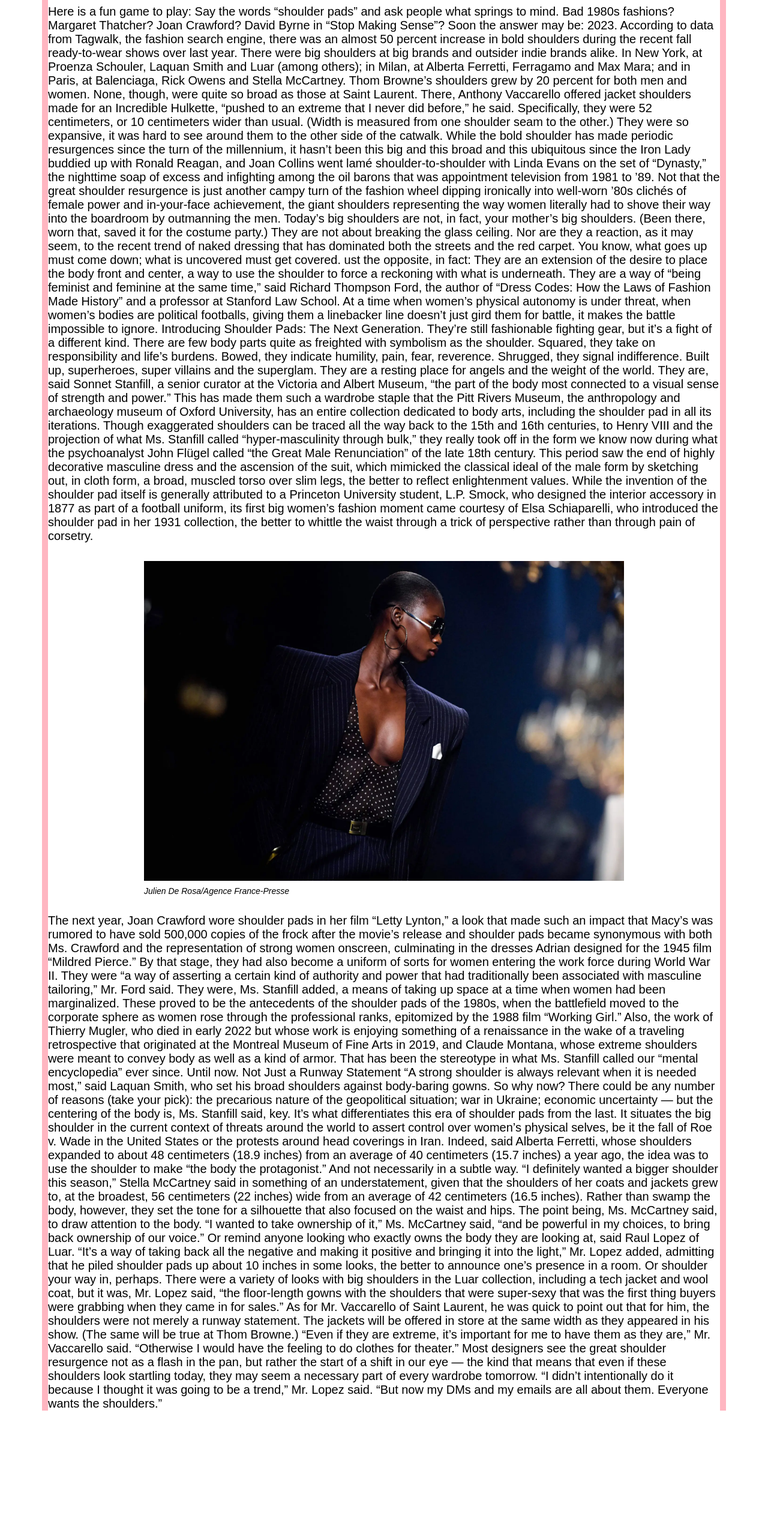
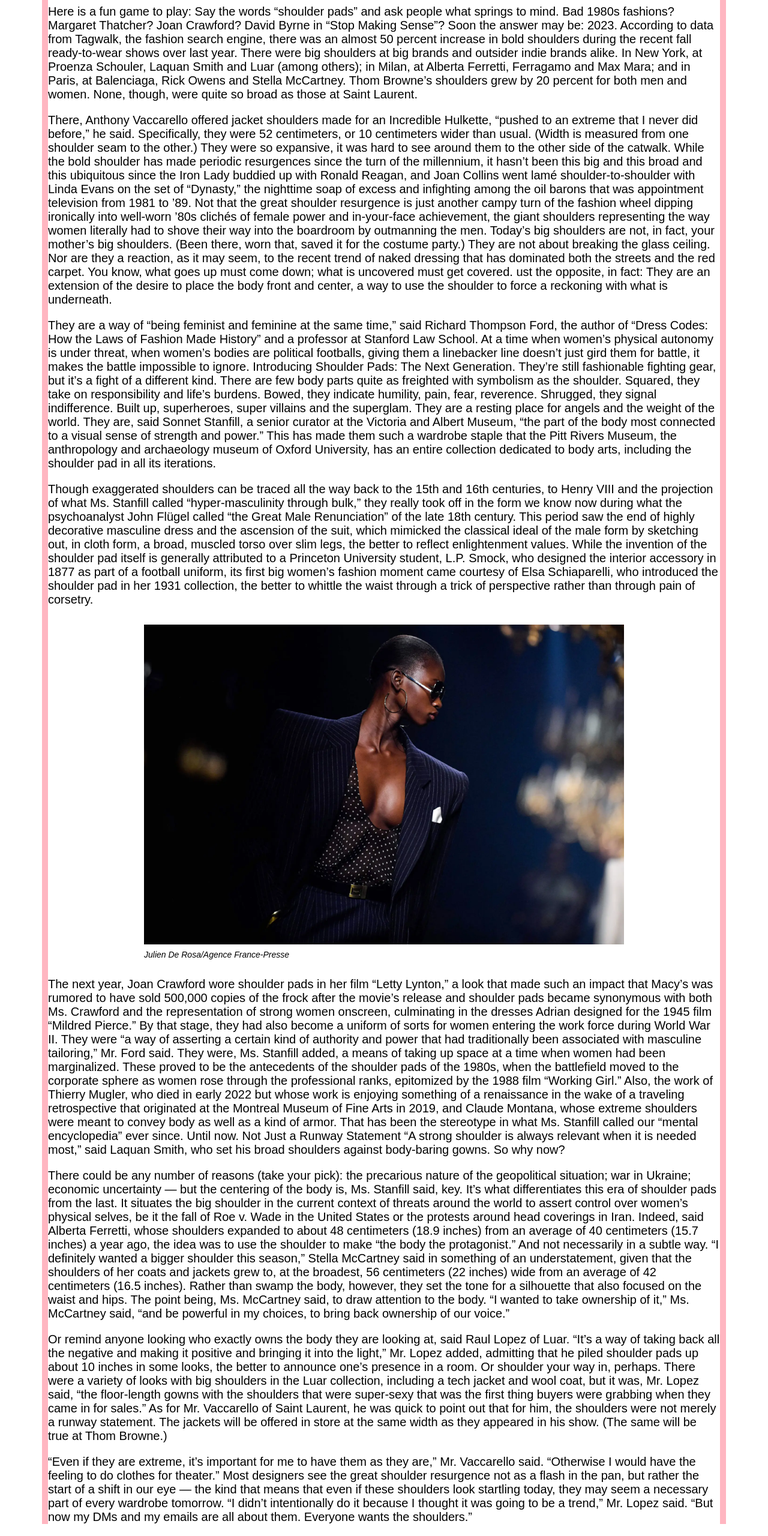
Before and after one commit to britneykirwan/britneykirwan.github.io, a plain HTML site: page jnl221-assignment8/index.html in a window 1280 px wide. Shown: the part 2246-4806 px from the top of the page at 60% size. Before the commit the page ends 4617 px from the top, so only its background shows below. Drawn offline with Linux system fonts and the light colour scheme.

Commit message:
Add files via upload

```diff
--- a/jnl221-assignment8/index.html
+++ b/jnl221-assignment8/index.html
@@ -22,13 +22,17 @@
 
 Soon the answer may be: 2023.
 
-According to data from Tagwalk, the fashion search engine, there was an almost 50 percent increase in bold shoulders during the recent fall ready-to-wear shows over last year. There were big shoulders at big brands and outsider indie brands alike. In New York, at Proenza Schouler, Laquan Smith and Luar (among others); in Milan, at Alberta Ferretti, Ferragamo and Max Mara; and in Paris, at Balenciaga, Rick Owens and Stella McCartney. Thom Browne’s shoulders grew by 20 percent for both men and women. None, though, were quite so broad as those at Saint Laurent.
+According to data from Tagwalk, the fashion search engine, there was an almost 50 percent increase in bold shoulders during the recent fall ready-to-wear shows over last year. There were big shoulders at big brands and outsider indie brands alike. In New York, at Proenza Schouler, Laquan Smith and Luar (among others); in Milan, at Alberta Ferretti, Ferragamo and Max Mara; and in Paris, at Balenciaga, Rick Owens and Stella McCartney. Thom Browne’s shoulders grew by 20 percent for both men and women. None, though, were quite so broad as those at Saint Laurent. </p>
+
+<p>
 
 There, Anthony Vaccarello offered jacket shoulders made for an Incredible Hulkette, “pushed to an extreme that I never did before,” he said. Specifically, they were 52 centimeters, or 10 centimeters wider than usual. (Width is measured from one shoulder seam to the other.) They were so expansive, it was hard to see around them to the other side of the catwalk.
 
 While the bold shoulder has made periodic resurgences since the turn of the millennium, it hasn’t been this big and this broad and this ubiquitous since the Iron Lady buddied up with Ronald Reagan, and Joan Collins went lamé shoulder-to-shoulder with Linda Evans on the set of “Dynasty,” the nighttime soap of excess and infighting among the oil barons that was appointment television from 1981 to ’89. Not that the great shoulder resurgence is just another campy turn of the fashion wheel dipping ironically into well-worn ’80s clichés of female power and in-your-face achievement, the giant shoulders representing the way women literally had to shove their way into the boardroom by outmanning the men.
 
-Today’s big shoulders are not, in fact, your mother’s big shoulders. (Been there, worn that, saved it for the costume party.) They are not about breaking the glass ceiling. Nor are they a reaction, as it may seem, to the recent trend of naked dressing that has dominated both the streets and the red carpet. You know, what goes up must come down; what is uncovered must get covered. ust the opposite, in fact: They are an extension of the desire to place the body front and center, a way to use the shoulder to force a reckoning with what is underneath.
+Today’s big shoulders are not, in fact, your mother’s big shoulders. (Been there, worn that, saved it for the costume party.) They are not about breaking the glass ceiling. Nor are they a reaction, as it may seem, to the recent trend of naked dressing that has dominated both the streets and the red carpet. You know, what goes up must come down; what is uncovered must get covered. ust the opposite, in fact: They are an extension of the desire to place the body front and center, a way to use the shoulder to force a reckoning with what is underneath. </p>
+
+<p>
 
 They are a way of “being feminist and feminine at the same time,” said Richard Thompson Ford, the author of “Dress Codes: How the Laws of Fashion Made History” and a professor at Stanford Law School.
 
@@ -36,7 +40,9 @@ At a time when women’s physical autonomy is under threat, when women’s bodie
 
 They are, said Sonnet Stanfill, a senior curator at the Victoria and Albert Museum, “the part of the body most connected to a visual sense of strength and power.”
 
-This has made them such a wardrobe staple that the Pitt Rivers Museum, the anthropology and archaeology museum of Oxford University, has an entire collection dedicated to body arts, including the shoulder pad in all its iterations.
+This has made them such a wardrobe staple that the Pitt Rivers Museum, the anthropology and archaeology museum of Oxford University, has an entire collection dedicated to body arts, including the shoulder pad in all its iterations.</p>
+
+<p>
 
 Though exaggerated shoulders can be traced all the way back to the 15th and 16th centuries, to Henry VIII and the projection of what Ms. Stanfill called “hyper-masculinity through bulk,” they really took off in the form we know now during what the psychoanalyst John Flügel called “the Great Male Renunciation” of the late 18th century. This period saw the end of highly decorative masculine dress and the ascension of the suit, which mimicked the classical ideal of the male form by sketching out, in cloth form, a broad, muscled torso over slim legs, the better to reflect enlightenment values. While the invention of the shoulder pad itself is generally attributed to a Princeton University student, L.P. Smock, who designed the interior accessory in 1877 as part of a football uniform, its first big women’s fashion moment came courtesy of Elsa Schiaparelli, who introduced the shoulder pad in her 1931 collection, the better to whittle the waist through a trick of perspective rather than through pain of corsetry.</p>
 
@@ -53,7 +59,9 @@ These proved to be the antecedents of the shoulder pads of the 1980s, when the b
 
 That has been the stereotype in what Ms. Stanfill called our “mental encyclopedia” ever since. Until now. Not Just a Runway Statement
 
-“A strong shoulder is always relevant when it is needed most,” said Laquan Smith, who set his broad shoulders against body-baring gowns. So why now?
+“A strong shoulder is always relevant when it is needed most,” said Laquan Smith, who set his broad shoulders against body-baring gowns. So why now? </p>
+
+<p>
 
 There could be any number of reasons (take your pick): the precarious nature of the geopolitical situation; war in Ukraine; economic uncertainty — but the centering of the body is, Ms. Stanfill said, key. It’s what differentiates this era of shoulder pads from the last. It situates the big shoulder in the current context of threats around the world to assert control over women’s physical selves, be it the fall of Roe v. Wade in the United States or the protests around head coverings in Iran.
 
@@ -61,11 +69,15 @@ Indeed, said Alberta Ferretti, whose shoulders expanded to about 48 centimeters
 
 And not necessarily in a subtle way. “I definitely wanted a bigger shoulder this season,” Stella McCartney said in something of an understatement, given that the shoulders of her coats and jackets grew to, at the broadest, 56 centimeters (22 inches) wide from an average of 42 centimeters (16.5 inches). Rather than swamp the body, however, they set the tone for a silhouette that also focused on the waist and hips. The point being, Ms. McCartney said, to draw attention to the body.
 
-“I wanted to take ownership of it,” Ms. McCartney said, “and be powerful in my choices, to bring back ownership of our voice.”
+“I wanted to take ownership of it,” Ms. McCartney said, “and be powerful in my choices, to bring back ownership of our voice.” </p>
+
+<p>
 
 Or remind anyone looking who exactly owns the body they are looking at, said Raul Lopez of Luar. “It’s a way of taking back all the negative and making it positive and bringing it into the light,” Mr. Lopez added, admitting that he piled shoulder pads up about 10 inches in some looks, the better to announce one’s presence in a room. Or shoulder your way in, perhaps. There were a variety of looks with big shoulders in the Luar collection, including a tech jacket and wool coat, but it was, Mr. Lopez said, “the floor-length gowns with the shoulders that were super-sexy that was the first thing buyers were grabbing when they came in for sales.”
 
-As for Mr. Vaccarello of Saint Laurent, he was quick to point out that for him, the shoulders were not merely a runway statement. The jackets will be offered in store at the same width as they appeared in his show. (The same will be true at Thom Browne.)
+As for Mr. Vaccarello of Saint Laurent, he was quick to point out that for him, the shoulders were not merely a runway statement. The jackets will be offered in store at the same width as they appeared in his show. (The same will be true at Thom Browne.)</p>
+
+<p>
 
 “Even if they are extreme, it’s important for me to have them as they are,” Mr. Vaccarello said. “Otherwise I would have the feeling to do clothes for theater.”
 
```
